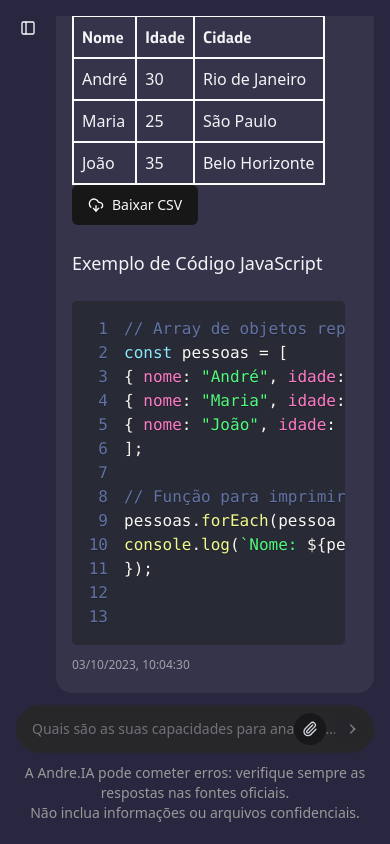
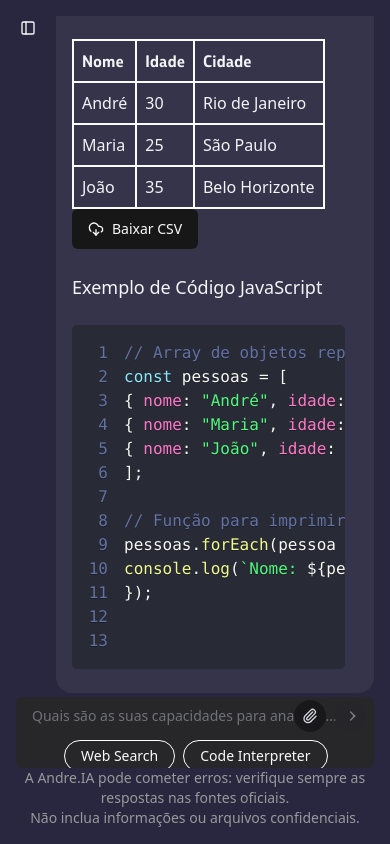
Before and after one commit to andreb308/petro-spotlight, a React (Vite) app: page /chat/13 in a window 390 px wide. Built offline with nearby package versions, Linux system fonts and the light colour scheme; a web font is replaced by a local one; what tailwindcss-motion would draw is missing.

Commit message:
feat+style(input): buttons on chat + bg color

```diff
--- a/src/components/abstractions/ModalTools.tsx
+++ b/src/components/abstractions/ModalTools.tsx
@@ -1,9 +1,5 @@
 import React from "react";
-import {
-  Dialog,
-  DialogContent,
-  DialogTrigger,
-} from "../ui/dialog";
+import { Dialog, DialogContent, DialogTrigger } from "../ui/dialog";
 import { InfoIcon } from "lucide-react";
 import ToolsAccordion from "./AccordionTools";
 
@@ -12,21 +8,27 @@ const ToolsModal = () => {
   return (
     <Dialog>
       {/* Open the dialog when the icon is clicked. Trigger changes text color on hover and includes an animation effect. */}
-      <DialogTrigger asChild className="w-full h-12 text-foreground hover:text-black">
-
+      <DialogTrigger
+        asChild
+        className="w-full h-12 text-foreground hover:text-black"
+      >
         <div className="group/settings w-full flex justify-center items-center text-sm group/modal-btn">
           {/* Info icon with animation effects on hover, rotating 720 degrees. */}
           <InfoIcon className="group-hover/settings:motion-rotate-in-[720deg] hover:motion-ease-spring-bouncier mr-2 cursor-pointer" />
 
           <span className="w-3/4 text-center">Bases de Conhecimento</span>
         </div>
-
       </DialogTrigger>
 
       {/* DialogContent defines the content of the modal, including a tools accordion for displaying knowledge bases. */}
-      <DialogContent className="w-1/2 max-sm:w-[90%] max-h-[80%] overflow-y-auto max-sm:overflow-y-auto max-sm:rounded-lg  max-sm:h-3/4 sm:max-lg:w-4/5 p-8 sm:max-lg:overflow-y-auto" aria-describedby="Bases de conhecimento da ferramenta.">
-      {/* <DialogContent className="max-h-[90dvh] w-[50dvw] overflow-y-auto max-sm:w-[90%] max-[900px]:h-3/4" aria-describedby="Bases de conhecimento da ferramenta."> */}
-        <ToolsAccordion /> {/* // Component to display a list of tools or knowledge bases in an accordion format. */}
+      <DialogContent
+        style={{ scrollbarColor: "white transparent" }}
+        className="w-1/2 max-sm:w-[90%] max-h-[80%] overflow-y-auto  max-sm:overflow-y-auto max-sm:rounded-lg  max-sm:h-3/4 sm:max-lg:w-4/5 p-8 sm:max-lg:overflow-y-auto"
+        aria-describedby="Bases de conhecimento da ferramenta."
+      >
+        {/* <DialogContent className="max-h-[90dvh] w-[50dvw] overflow-y-auto max-sm:w-[90%] max-[900px]:h-3/4" aria-describedby="Bases de conhecimento da ferramenta."> */}
+        <ToolsAccordion />{" "}
+        {/* // Component to display a list of tools or knowledge bases in an accordion format. */}
       </DialogContent>
     </Dialog>
   );
--- a/src/components/templates/ChatMessage.tsx
+++ b/src/components/templates/ChatMessage.tsx
@@ -47,19 +47,17 @@ function ChatMessage({ msg }: { msg: Message }) {
         <MarkdownParser role={role} content={content} />
 
         {/* Message footer */}
+        {role === "assistant" && isHovering && (
         <div
           id="footer"
-          className={`mt-2 flex flex-row items-center justify-${
-            role !== "user" ? "start" : "end"
-          } gap-2`}
+          className={`mt-2 flex flex-row items-center justify-end gap-2`}
         >
-          <p
+          {/* <p
             className={`text-xs text-zinc-400 h-6 flex items-center justify-center`}
             id="timestamp"
           >
             {date.toLocaleString("pt-BR")}
-          </p>
-          {role === "assistant" && isHovering && (
+          </p> */}
             <div className="flex gap-2 items-center">
               <PopoverFeedback
                 message_id={message_id}
@@ -69,8 +67,8 @@ function ChatMessage({ msg }: { msg: Message }) {
               <EnhancedButton title="Copiar Mensagem" onClick={() => navigator.clipboard.writeText(content)} className="size-auto p-2 bg-transparent text-muted-foreground hover:bg-black"><CopyIcon /></EnhancedButton>
               <ContextModal />
             </div>
+        </div>
           )}
-        </div>
       </div>
     </div>
   );
--- a/src/components/templates/HomeInput.tsx
+++ b/src/components/templates/HomeInput.tsx
@@ -81,8 +81,8 @@ export function HomeInput() {
 
   // Rendering the input component with placeholders, change handler, submit handler, and value management.
   return (
-    <div className="my-[2rem] w-full rounded-md flex flex-col antialiased bg-[#29273e] bg-grid-white/[0.05] items-center justify-center relative overflow-hidden">
-      <div className="flex items-center flex-col w-full bg-zinc-800 rounded-lg p-4 gap-0 m-0">
+    <div className="my-[2rem] w-full rounded-md flex flex-col antialiased bg-transparent bg-grid-white/[0.05] items-center justify-center relative overflow-hidden">
+      <div className="flex items-center flex-col w-full bg-sidebar text-black rounded-lg p-4 gap-0 m-0">
         {/* onSubmit: sends the message to the API to start a new chat and move the URL to the new page */}
         {/* //@ts-ignore */}
         <PlaceholdersAndVanishInput
@@ -114,14 +114,15 @@ export function HomeInput() {
             {codeInterpreter && <CheckIcon />}Code Interpreter
           </EnhancedButton>
 
-          {/* <button className="p-[3px] relative" onClick={() => setWebSearch(p => !p)} >
-            <div className={`${!webSearch && 'hidden'} motion-preset-expand absolute inset-0 bg-gradient-to-r from-indigo-500 to-purple-500 rounded-full`} />
-            <div className="px-8 py-2  bg-black rounded-full  relative group transition duration-200 text-foreground ">
-            Borders Test
-            </div>
-            </button> */}
         </div>
       </div>
     </div>
   );
 }
+
+{/* <button className="p-[3px] relative" onClick={() => setWebSearch(p => !p)} >
+  <div className={`${!webSearch && 'hidden'} motion-preset-expand absolute inset-0 bg-gradient-to-r from-indigo-500 to-purple-500 rounded-full`} />
+  <div className="px-8 py-2  bg-black rounded-full  relative group transition duration-200 text-foreground ">
+  Borders Test
+  </div>
+  </button> */}
--- a/src/components/templates/PromptInput.tsx
+++ b/src/components/templates/PromptInput.tsx
@@ -5,6 +5,8 @@ import { Message, useMessagesContext } from "./MessagesContext";
 import { useParams, useNavigate } from "react-router";
 import { addMessageToConversation, Conversation } from "@/lib/conversation";
 import { log } from "console";
+import { EnhancedButton } from "../ui/enhanced-button";
+import { CheckIcon } from "lucide-react";
 
 // Function component for the input prompt, which takes a setter function as a prop.
 export function PromptInput({
@@ -15,6 +17,8 @@ export function PromptInput({
   // State to manage the input value.
   const [value, setValue] = useState("");
   const chatId = parseInt(String(useParams().chatId));
+  const [webSearch, setWebSearch] = useState(false);
+  const [codeInterpreter, setCodeInterpreter] = useState(false);
   const { currentConversation, setCurrentConversation } = useMessagesContext();
 
 
@@ -78,6 +82,10 @@ export function PromptInput({
 
   // Rendering the input component with placeholders, change handler, submit handler, and value management.
   return (
+    <div className="w-full rounded-md flex flex-col antialiased bg-grid-white/[0.05] items-center justify-center relative overflow-hidden">
+    <div className="flex items-center flex-col w-full bg-zinc-800 rounded-lg py-2 gap-0 m-0">
+      {/* onSubmit: sends the message to the API to start a new chat and move the URL to the new page */}
+      {/* //@ts-ignore */}
       <PlaceholdersAndVanishInput
         placeholders={placeholders}
         onChange={handleChange}
@@ -85,5 +93,38 @@ export function PromptInput({
         value={value}
         setValue={setValue}
       />
+
+      <div className="flex items-center justify-start gap-2 w-full px-12">
+        <EnhancedButton
+          onClick={() => setWebSearch((p) => !p)}
+          className={`rounded-full py-1 h-8 border-[0.5px] border-white ${
+            !webSearch && "bg-transparent"
+          }`}
+          // effect="shineHover"
+        >
+          {webSearch && <CheckIcon />}Web Search
+        </EnhancedButton>
+
+        <EnhancedButton
+          onClick={() => setCodeInterpreter((p) => !p)}
+          className={`rounded-full py-1 h-8 border-[0.5px] border-white ${
+            !codeInterpreter && "bg-transparent"
+          }`}
+          // effect="shineHover"
+        >
+          {codeInterpreter && <CheckIcon />}Code Interpreter
+        </EnhancedButton>
+
+      </div>
+    </div>
+  </div>
   );
 }
+
+
+{/* <button className="p-[3px] relative" onClick={() => setWebSearch(p => !p)} >
+  <div className={`${!webSearch && 'hidden'} motion-preset-expand absolute inset-0 bg-gradient-to-r from-indigo-500 to-purple-500 rounded-full`} />
+  <div className="px-8 py-2  bg-black rounded-full  relative group transition duration-200 text-foreground ">
+  Borders Test
+  </div>
+  </button> */}
--- a/src/components/ui/placeholders-and-vanish-input.tsx
+++ b/src/components/ui/placeholders-and-vanish-input.tsx
@@ -130,7 +130,7 @@ export function PlaceholdersAndVanishInput({
   return (
     <form
       className={cn(
-        "motion-preset-slide-up-lg motion-delay-500 w-full relative mx-auto bg-zinc-800 h-12 rounded-full overflow-hidden transition duration-200",
+        "motion-preset-slide-up-lg motion-delay-500 w-full relative mx-auto bg-transparent h-12 rounded-full overflow-hidden transition duration-200",
         value && "bg-zinc-800"
       )}
       // shadow-[0px_2px_3px_-1px_rgba(0,0,0,0.1),_0px_1px_0px_0px_rgba(25,28,33,0.02),_0px_0px_0px_1px_rgba(25,28,33,0.08)]
--- a/src/screens/ChatWrapper.tsx
+++ b/src/screens/ChatWrapper.tsx
@@ -91,7 +91,7 @@ function ChatWrapper() {
       {/* Chat messages container */}
       <div
         className="motion-preset-slide-down-sm motion-delay-1000 min-w-[70%] rounded-md row-span-10 gap-12 flex flex-col p-12 overflow-y-auto max-sm:w-auto max-sm:p-0 sm:max-lg:p-0"
-        style={{ scrollbarColor: "white black" }}
+        style={{ scrollbarColor: "hsl(var(--foreground)) transparent" }}
         ref={chatContainerRef}
       >
         {currentConversation && currentConversation.messages.length ? (
@@ -115,7 +115,7 @@ function ChatWrapper() {
       {/* Input area */}
       {/* NOTA: Utilizar '&&' em vez do operador '?' acaba renderizando o length (0) na tela. Não alterar. */}
       {currentConversation && currentConversation.messages.length ? (
-        <div className="rounded-md px-48 max-sm:px-4 row-span-2 mt-2 flex items-center justify-around flex-col sm:max-lg:px-4">
+        <div className="rounded-md px-48 max-sm:px-4 row-span-2 mt-1 flex items-center justify-around flex-col sm:max-lg:px-4">
           {/* <FileTags /> */}
           <PromptInput setter={setCurrentConversation} />
           {/* Disclaimer */}
```
Lines whose indentation alone changed are shown as unchanged.
